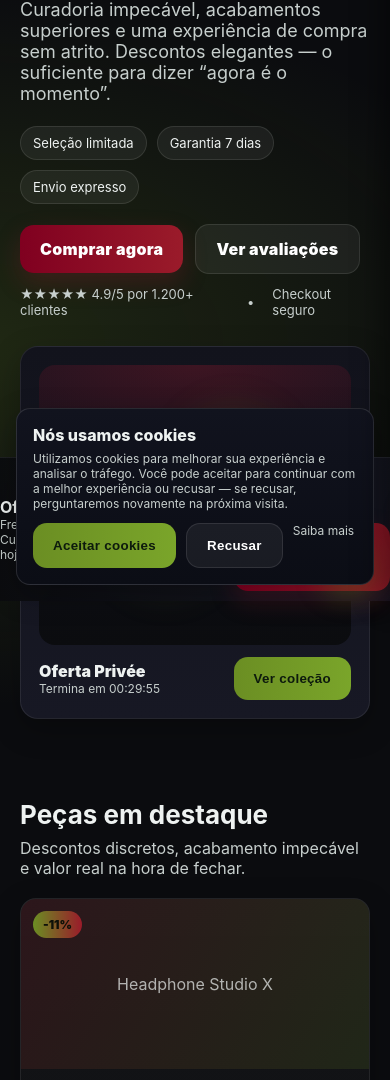
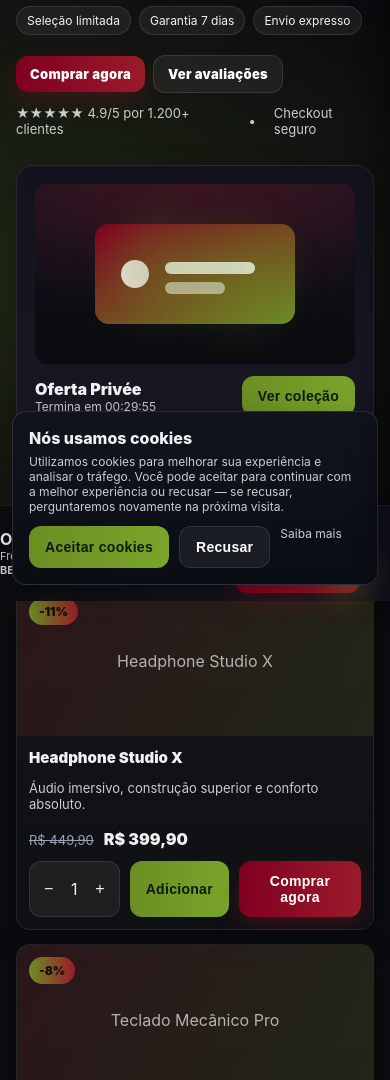
Before and after one commit to luisedu78/landingpagetest, a plain HTML site: page index.html in a window 390 px wide. Shown: the part 243-1323 px from the top of the page. Drawn offline with Linux system fonts and the light colour scheme.

Commit message:
Add files via upload

```diff
--- a/index.html
+++ b/index.html
@@ -235,7 +235,74 @@
       .headline{font-size:36px}
       .grid{grid-template-columns:1fr}
     }
-  </style>
+
+/* ======= Mobile Fine-Tuning ======= */
+@media (max-width: 980px){
+  .container{padding:0 16px}
+  .hero{padding:54px 0 24px}
+  .headline{font-size:34px;line-height:1.12}
+  .sub{font-size:16px}
+  .cta .btn{padding:12px 16px;font-size:14px}
+  .hero-img{height:220px}
+  .grid{grid-template-columns:1fr 1fr;gap:14px}
+  .pricing{grid-template-columns:1fr;gap:14px}
+  .testi{grid-template-columns:1fr}
+  .card .title{font-size:15px}
+  .card .desc{font-size:13px}
+  .price .new{font-size:17px}
+}
+@media (max-width: 720px){
+  .headline{font-size:30px}
+  .sub{font-size:15px}
+  .pills{gap:8px}
+  .pill{padding:6px 10px;font-size:12px}
+  .hero-img{height:200px}
+  .grid{grid-template-columns:1fr;gap:14px}
+  .btn{padding:12px 16px;font-size:14px;border-radius:12px}
+  .qty{gap:6px;padding:6px 8px}
+  .qty button{font-size:16px}
+  .section-title{font-size:22px}
+  .section-sub{font-size:14px}
+  .drawer{width:100vw;max-width:100vw;right:-100%}
+  .drawer .body{gap:10px}
+  .drawer .foot{padding:12px}
+  .row{gap:8px}
+  .mini{font-size:11px}
+  .cookie{left:12px;right:12px}
+  .sticky .wrap{padding:8px 0}
+  .timer{font-size:14px}
+}
+@media (max-width: 480px){
+  header .brand h1{font-size:16px}
+  .headline{font-size:26px}
+  .sub{font-size:14px}
+  .hero{padding:42px 0 18px}
+  .hero-img{height:180px;border-radius:12px}
+  .cta{gap:8px}
+  .cta .btn{padding:10px 14px;font-size:13px}
+  .card{border-radius:14px}
+  .img{height:150px}
+  .content{padding:12px}
+  .title{font-size:15px}
+  .desc{font-size:13px}
+  .price .new{font-size:16px}
+  .qty span{min-width:18px;text-align:center;display:inline-block}
+  .plan{padding:16px;border-radius:14px}
+  .plan .value{font-size:28px}
+  .testi .quote{padding:14px;border-radius:12px}
+  .sticky .wrap{gap:10px}
+  .sticky .btn{padding:10px 12px;font-size:13px}
+  .wa{width:50px;height:50px}
+}
+@media (max-width:360px){
+  .headline{font-size:22px}
+  .cta .btn{font-size:12px;padding:9px 12px}
+  .img{height:130px}
+  .title{font-size:14px}
+  .desc{font-size:12px}
+}
+
+</style>
 </head>
 <body>
   <header>
```
